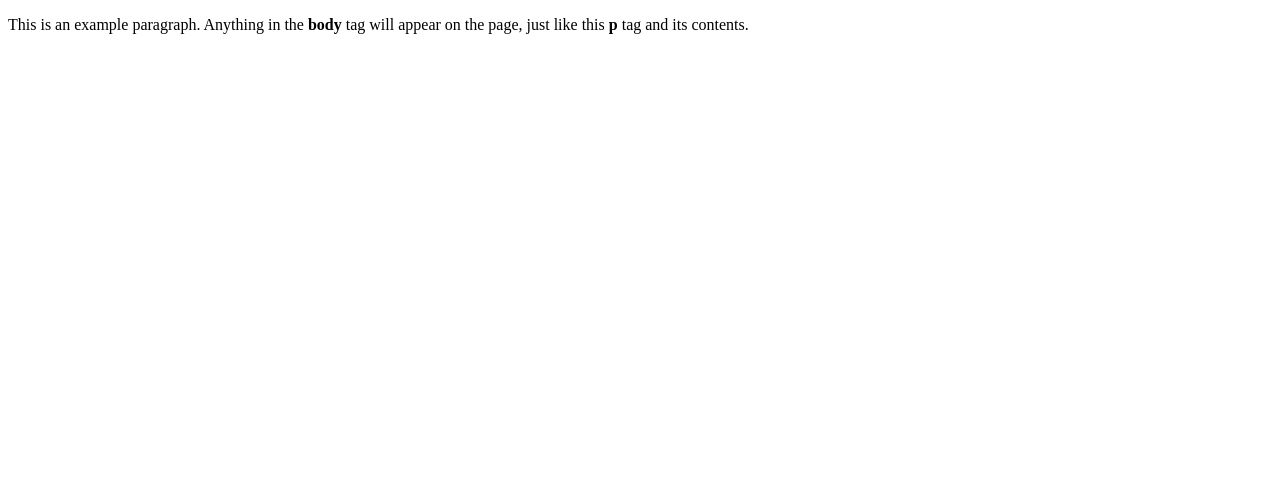
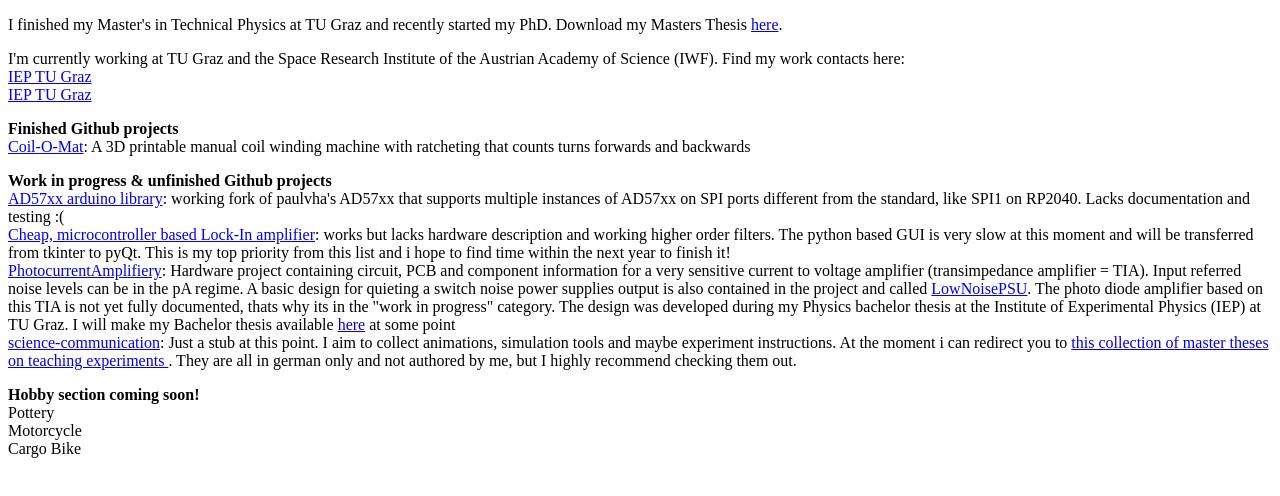
Before and after one commit to hippdani/hippdani.github.io, a plain HTML site: page index.html in a window 1280 px wide. Drawn offline with Linux system fonts and the light colour scheme.

Commit message:
Update index.html

```diff
--- a/index.html
+++ b/index.html
@@ -4,6 +4,31 @@
 	    <title>Daniel Hipp</title>
 	  </head>
 	  <body>
-	    <p>This is an example paragraph. Anything in the <strong>body</strong> tag will appear on the page, just like this <strong>p</strong> tag and its contents.</p>
+		<p> I finished my Master's in Technical Physics at TU Graz and recently started my PhD. Download my Masters Thesis <a href="https://repository.tugraz.at/theses/95463">here</a>.</p>
+	    <p>I'm currently working at TU Graz and the Space Research Institute of the Austrian Academy of Science (IWF). Find my work contacts here:<br/>
+			<a href="https://www.tugraz.at/institute/iep/institut/team">IEP TU Graz</a> <br/>
+			<a href="https://www.tugraz.at/institute/iep/institut/team">IEP TU Graz</a></p>
+		  <p>
+			<strong>Finished Github projects</strong>  <br/>
+		  	<a href="https://github.com/hippdani/Coil-O-Mat">Coil-O-Mat</a>: A 3D printable manual coil winding machine with ratcheting that counts turns forwards and backwards<br/>
+		  </p>
+		  <p>
+			<strong>Work in progress & unfinished Github projects</strong>  <br/>
+			  <a href="https://github.com/hippdani/AD57xx">AD57xx arduino library</a>: working fork of paulvha's AD57xx that supports multiple instances of AD57xx on SPI ports different from the standard, like SPI1 on RP2040. Lacks documentation and testing :(<br/>
+			  <a href="https://github.com/hippdani/lockInAmplifier">Cheap, microcontroller based Lock-In amplifier</a>: works but lacks hardware description and working higher order filters. The python based GUI is very slow at this moment
+			  and will be transferred from tkinter to pyQt. This is my top priority from this list and i hope to find time within the next year to finish it!<br/>
+			  <a href="https://github.com/hippdani/PhotocurrentAmplifier">PhotocurrentAmplifiery</a>: Hardware project containing circuit, PCB and component information for a very sensitive current to voltage amplifier (transimpedance amplifier = TIA).
+			  Input referred noise levels can be in the pA regime. A basic design for quieting a switch noise power supplies output is also contained in the project and called <a href="https://github.com/hippdani/PhotocurrentAmplifier/tree/main/LowNoisePSU">LowNoisePSU</a>.
+			  The photo diode amplifier based on this TIA is not yet fully documented, thats why its in the "work in progress" category. The design was developed during my Physics bachelor thesis at the Institute of Experimental Physics (IEP) at TU Graz.
+			  I will make my Bachelor thesis available <a href="https:/scholar.google.com">here</a> at some point<br/>
+			  <a href="https://github.com/hippdani/science-communication">science-communication</a>: Just a stub at this point. I aim to collect animations, simulation tools and maybe experiment instructions.
+			  At the moment i can redirect you to <a href="https://www.echophysics.org/de/diplomarbeiten-pottlacher/">this collection of master theses on teaching experiments </a>. They are all in german only and not authored by me, but I highly recommend checking them out.
+		  </p>
+		  <p>
+			<strong>Hobby section coming soon!</strong>  <br/>
+			  Pottery <br/>
+			  Motorcycle <br/>
+			  Cargo Bike <br/>
+		  </p>
 	  </body>
 	</html>
```
